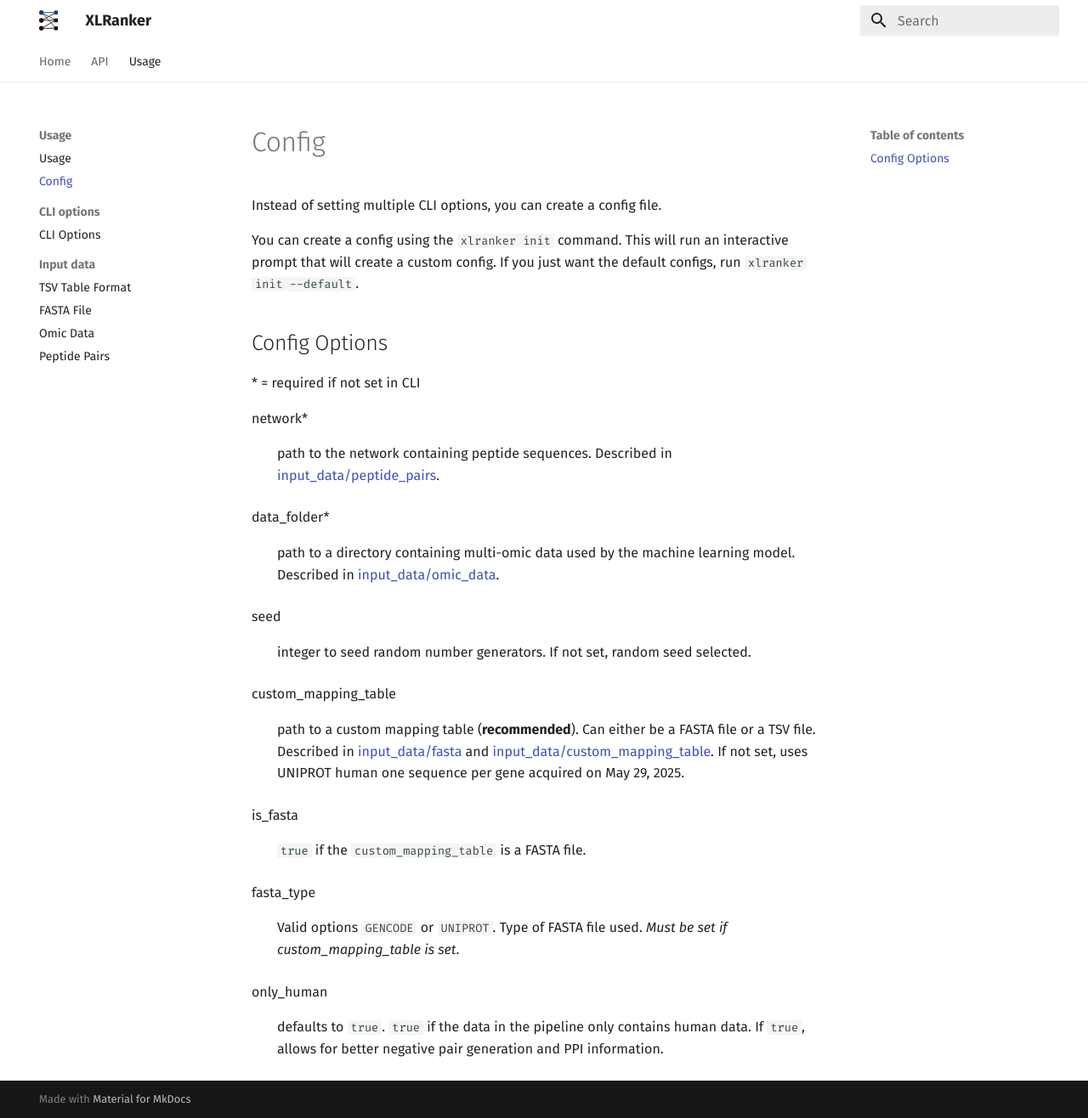
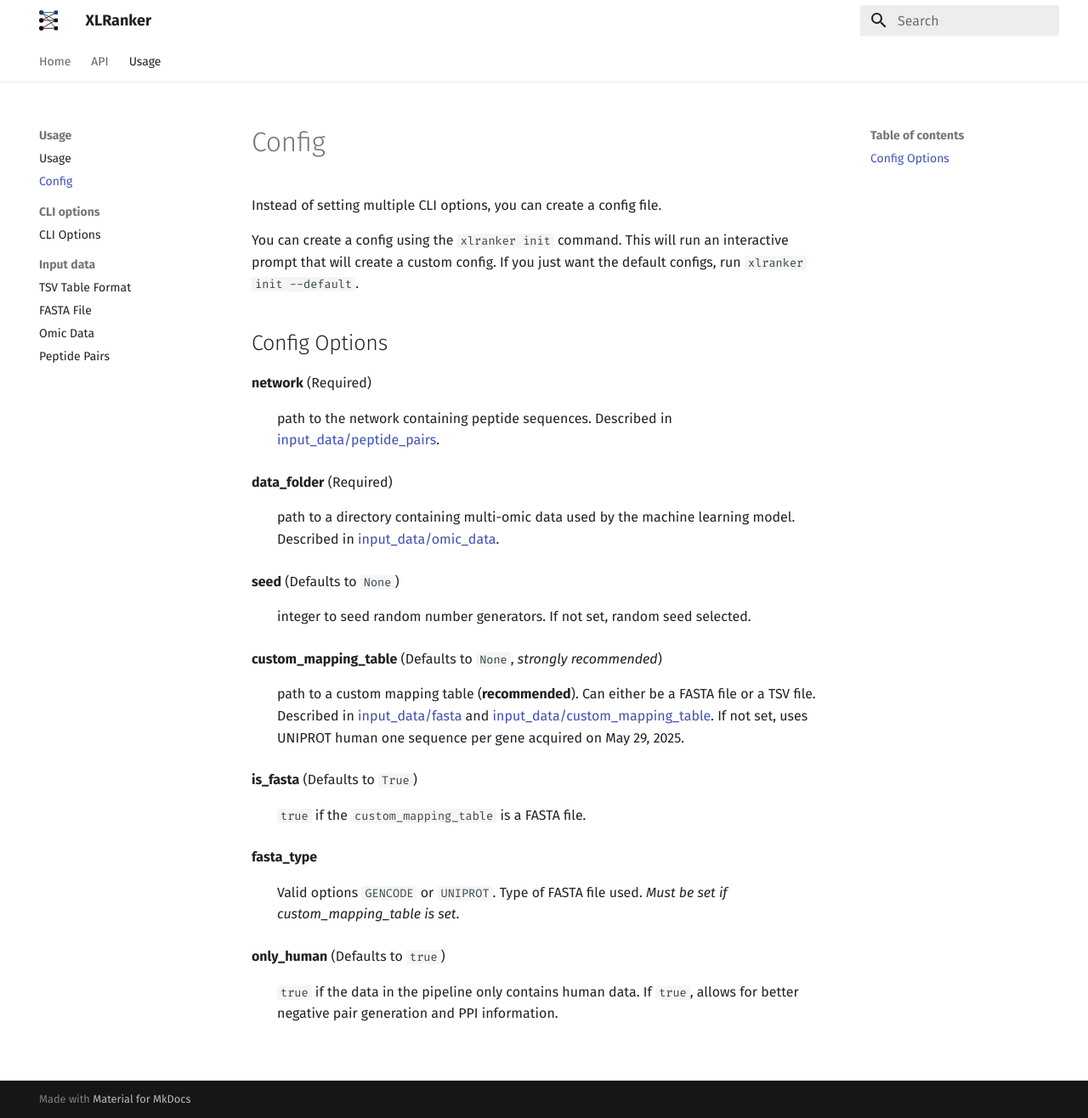
Before and after one commit to bzhanglab/xlranker, an MkDocs documentation site: the page built from docs/usage/config.md, in a window 1280 px wide and 1316 px high. Shown: the whole window at 85% size. Built offline with MkDocs 1.6.1 and Material for MkDocs 9.7.7, drawn with Linux system fonts in a browser that asks for light colours; plug-ins that fetch from the network failed and are left out; the version menu is left out.

Commit message:
update documentation formatting

```diff
--- a/docs/usage/config.md
+++ b/docs/usage/config.md
@@ -6,25 +6,24 @@ You can create a config using the `xlranker init` command. This will run an inte
 
 ## Config Options
 
-\* = required if not set in CLI
 
-network*
+**network** (Required)
 :  path to the network containing peptide sequences. Described in [input_data/peptide_pairs](input_data/peptide_pairs.md).
 
-data_folder*
+**data_folder** (Required)
 :   path to a directory containing multi-omic data used by the machine learning model. Described in [input_data/omic_data](input_data/omic_data.md).
 
-seed
+**seed** (Defaults to `None`)
 :   integer to seed random number generators. If not set, random seed selected.
 
-custom_mapping_table
+**custom_mapping_table** (Defaults to `None`, _strongly recommended_)
 :    path to a custom mapping table (**recommended**). Can either be a FASTA file or a TSV file. Described in [input_data/fasta](input_data/fasta.md) and [input_data/custom_mapping_table](input_data/custom_mapping_table.md). If not set, uses UNIPROT human one sequence per gene acquired on May 29, 2025.
 
-is_fasta
+**is_fasta** (Defaults to `True`)
 :   `true` if the `custom_mapping_table` is a FASTA file.
 
-fasta_type
+**fasta_type**
 :   Valid options `GENCODE` or `UNIPROT`. Type of FASTA file used. _Must be set if custom_mapping_table is set_.
 
-only_human
-:   defaults to `true`. `true` if the data in the pipeline only contains human data. If `true`, allows for better negative pair generation and PPI information.
+**only_human** (Defaults to `true`)
+:   `true` if the data in the pipeline only contains human data. If `true`, allows for better negative pair generation and PPI information.
```
